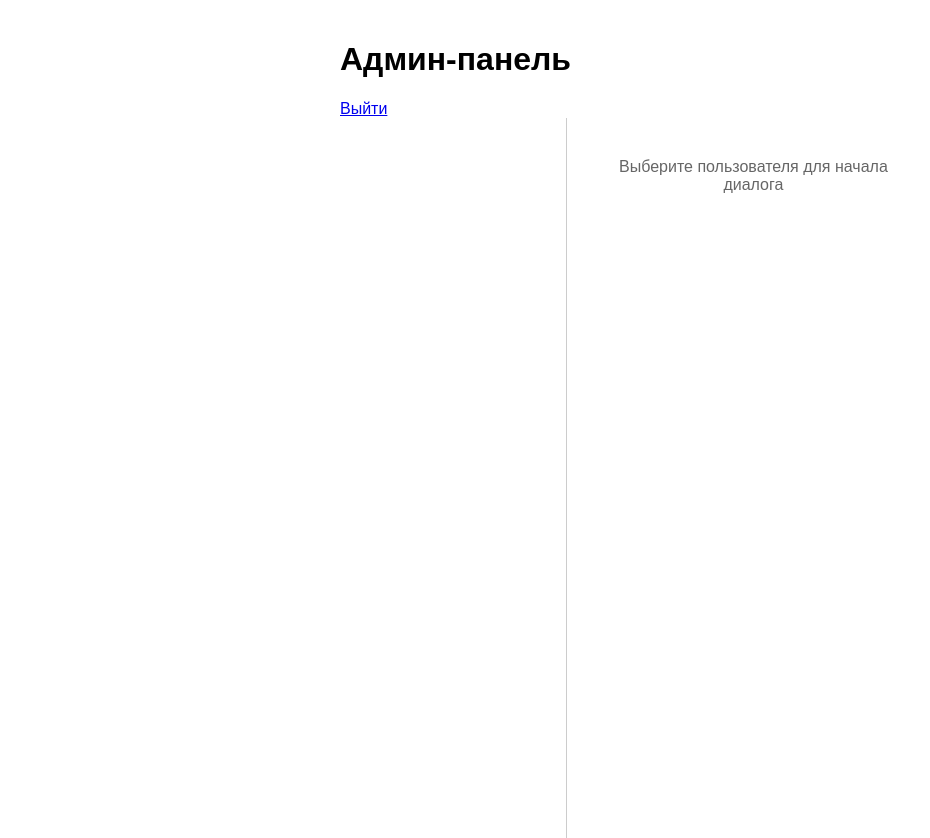
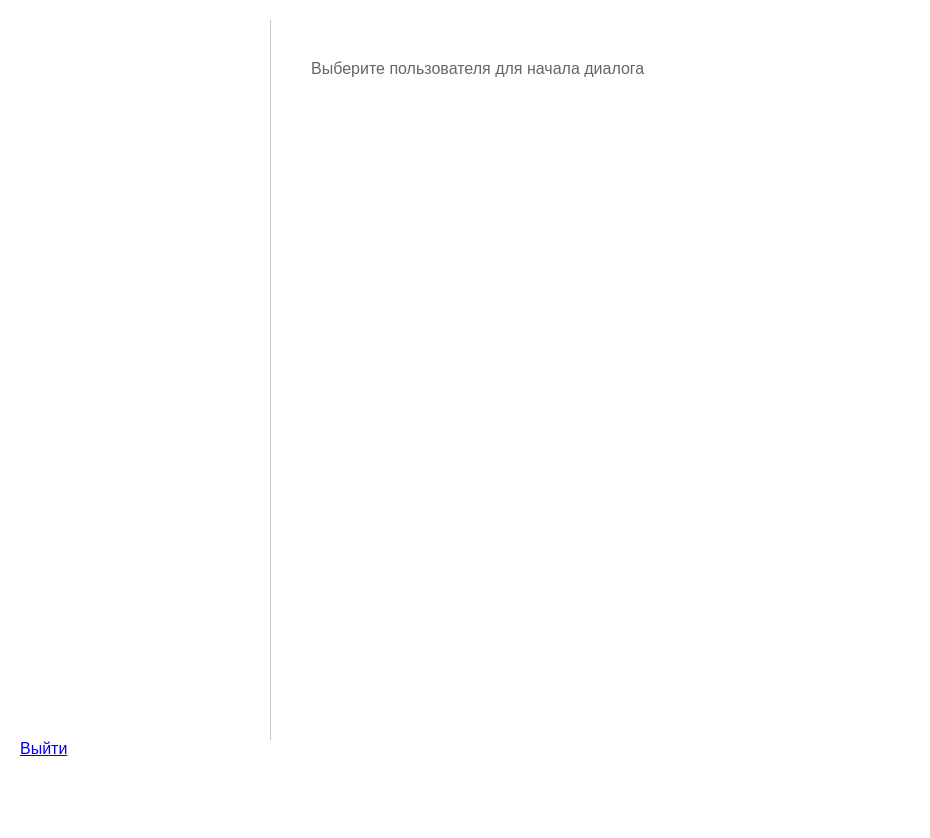
Before and after one commit to midlxx/site-1, a plain HTML site: page admin.html in a window 1280 px wide. Shown: the whole page, without its empty margins (0-930 px from the left). After the commit the page ends 800 px from the top, so only its background shows below. Drawn offline with Linux system fonts and the light colour scheme.

Commit message:
Update admin.html

```diff
--- a/admin.html
+++ b/admin.html
@@ -1,28 +1,19 @@
 <!DOCTYPE html>
-<html lang="ru">
+<html>
 <head>
-    <meta charset="UTF-8">
-    <meta name="viewport" content="width=device-width, initial-scale=1.0">
-    <title>Админ‑панель</title>
-    <link rel="stylesheet" href="css/style.css">
+  <title>Админ-панель чата</title>
+  <link rel="stylesheet" href="css/style.css">
 </head>
 <body>
-    <div class="container">
-        <header>
-            <h1>Админ‑панель</h1>
-            <a href="#" id="logoutBtn">Выйти</a>
-        </header>
+  <div class="admin-container">
+    <div id="usersList"></div>
+    <div id="chatArea">
+      <div class="no-selection">Выберите пользователя для начала диалога</div>
+    </div>
+  </div>
 
-        <div class="admin-container">
-            <div class="users-list" id="usersList">
-                <!-- Список пользователей -->
-            </div>
+  <a href="index.html" id="logoutLink">Выйти</a>
 
-            <div class="chat-area" id="chatArea">
-                <div class="no-selection">Выберите пользователя для начала диалога</div>
-            </div>
-        </div>
-    </div>
-    <script src="js/admin.js"></script>
+  <script src="js/admin.js"></script>
 </body>
 </html>
```
